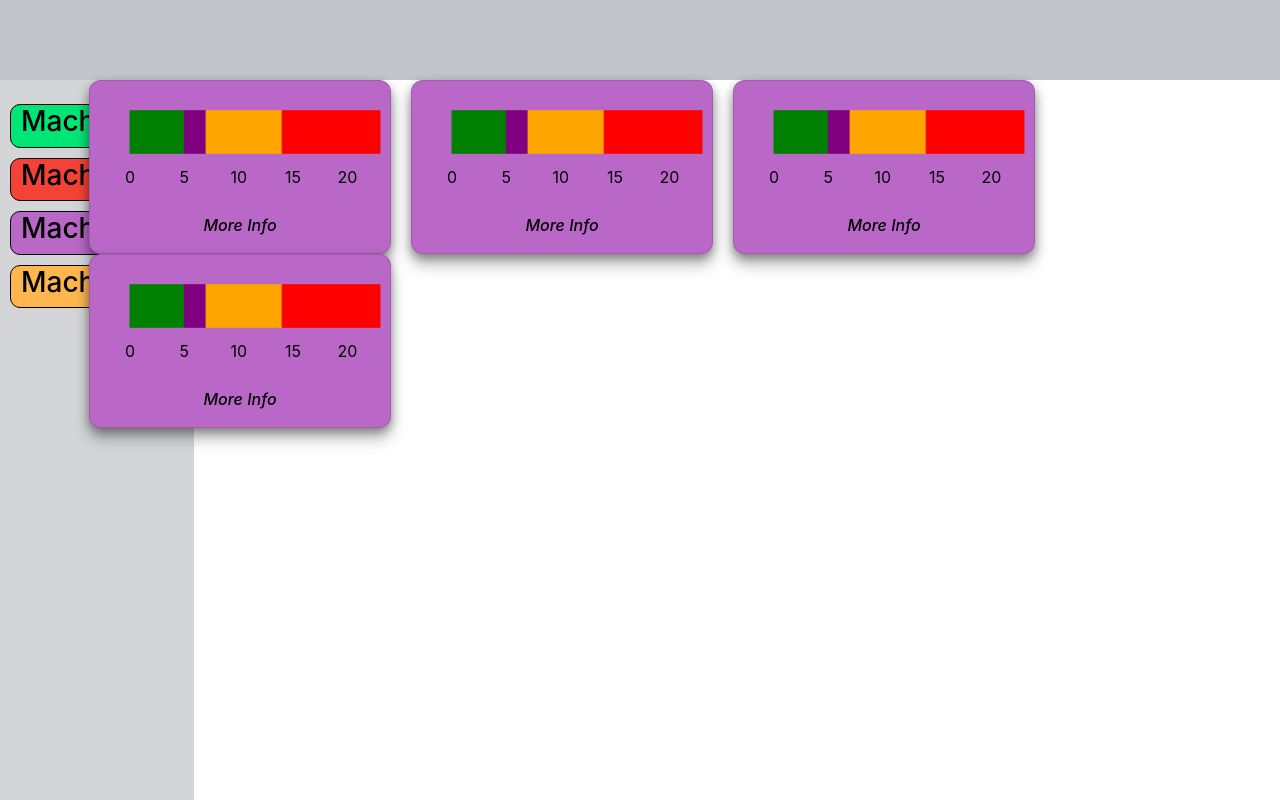
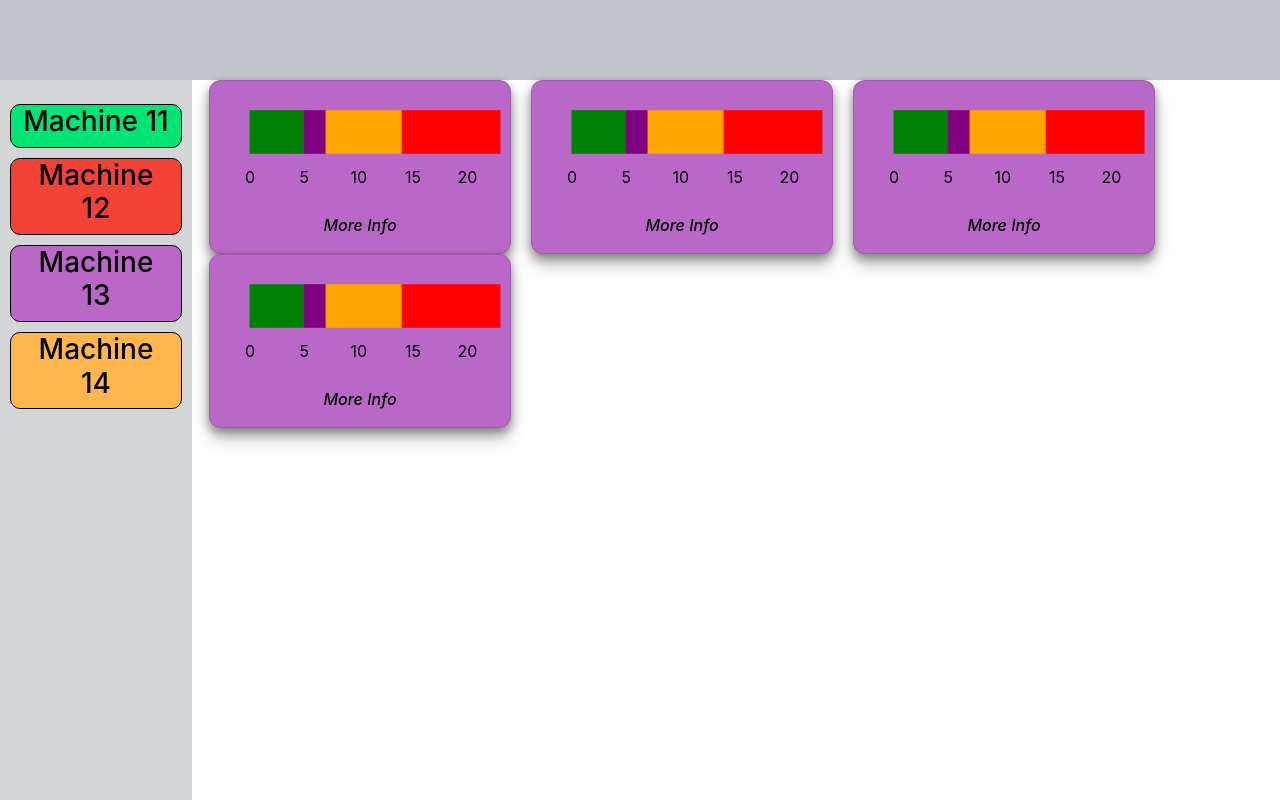
Before and after one commit to uffiee1/Q3-Concept_Breakpoint, a React (Create React App) app in the folder Q3-Concept.Client/: page / in a window 1280 px wide. Shown: the top 800 px of the page. Built offline with nearby package versions, Linux system fonts and the light colour scheme.

Commit message:
Fixed div overlap

```diff
--- /dev/null
+++ b/Q3-Concept.Client/src/App.css
@@ -0,0 +1,2 @@
+.app{
+}
--- a/Q3-Concept.Client/src/App.js
+++ b/Q3-Concept.Client/src/App.js
@@ -3,11 +3,15 @@ import { Route, BrowserRouter as Router, Switch } from 'react-router-dom';
 import Home from './pages/Home';
 import React from 'react';
 import Sidebar from './Components/Sidebar';
+import TopBar from './Components/TopBar';
+
+import './App.css'
 
 function App() {
   return (
-    <div>
+    <div className = "app">
       <Router>
+      <TopBar />
         <Sidebar />
         <Switch>
           <Route path='/' exact component={Home} />
--- a/Q3-Concept.Client/src/Components/HomeGraphCard.scss
+++ b/Q3-Concept.Client/src/Components/HomeGraphCard.scss
@@ -8,11 +8,12 @@
     float: left;
     width: 25%;
     padding: 0 10px;
-    display: table;
+    display: inline-table;
   }
 
 .row {
   margin: 0 -3px;
+  display: inline-block;
 }
 
   /* Clear floats after the columns */
@@ -71,11 +72,7 @@
     }
   }
 
-
-
-
   .card::before {
-    display: flex;
     inset: 0;
     isolation: isolate;
     mix-blend-mode: color;
--- a/Q3-Concept.Client/src/Components/Sidebar.css
+++ b/Q3-Concept.Client/src/Components/Sidebar.css
@@ -1,36 +1,21 @@
-.sidebar {
-    background-color: #c3c4ca;
-    height: 80px;
-    display: flex;
-    justify-content: start;
-    align-items: center;
-  }
-
-  .menu-bars {
-    margin-left: 20rem;
-    font-size: 20rem;
-    background: none;
-  }
-
-  .container{
-    align-items: stretch;
-  }
 
   .side-menu {
     background-color: #d4d5d6;
-    height: 100%;
-    width:auto;
-    position: absolute;
+    height: 100vw;
+    width: 15%;
+    display: inline-block;
     padding-left: 10px;
     padding-right: 10px;
+    margin-right: 10px;
+
+    vertical-align: top;
   }
 
   .side-text {
     align-items: center;
     padding: 8px 0px 8px 16px;
     padding-left: 10px;
-
-
+    text-align: center;
   }
 
   .side-text a {
@@ -43,6 +28,7 @@
     align-items: center;
     padding: 0 16px;
     border-radius: 4px;
+    text-align: center;
 
 
   }
@@ -53,4 +39,6 @@
 
   .side-menu-items {
     display: inline;
+    text-align: center;
+    word-wrap: break-word;
   }
--- a/Q3-Concept.Client/src/Components/Sidebar.js
+++ b/Q3-Concept.Client/src/Components/Sidebar.js
@@ -35,17 +35,11 @@ function Sidebar() {
   ]);
 
   return (
-    <>
-      <div className='sidebar'>
-        <Link to='#' className='menu-bars'>
-        </Link>
-      </div>
-        <div className='side-menu'>
-          <ul className='side-menu-items'>
+    <div className='side-menu'>
+        <ul className='side-menu-items'>
             <SideBarMachines Machines={machinelist} />
-          </ul>
-        </div>
-    </>
+        </ul>
+    </div>
   );
 }
 
--- /dev/null
+++ b/Q3-Concept.Client/src/Components/TopBar.css
@@ -0,0 +1,8 @@
+.topbar{
+    background-color: #c3c4ca;
+    height: 80px;
+    width: 100%;
+    display: block;
+    justify-content: start;
+    align-items: center;
+}
--- /dev/null
+++ b/Q3-Concept.Client/src/Components/TopBar.js
@@ -0,0 +1,10 @@
+import './TopBar.css'
+
+function TopBar(){
+    return(
+        <div className = "topbar">
+        </div>
+    );
+}
+
+export default TopBar
--- a/Q3-Concept.Client/src/pages/Home.css
+++ b/Q3-Concept.Client/src/pages/Home.css
@@ -1,3 +1,8 @@
+@import url("../Components/Sidebar.css");
+
 .container {
-    justify-content:center;
-  }
+  margin-left: 0px;
+  padding-left: 0px;
+  width: 80%;
+  display: inline-block;
+}
```
